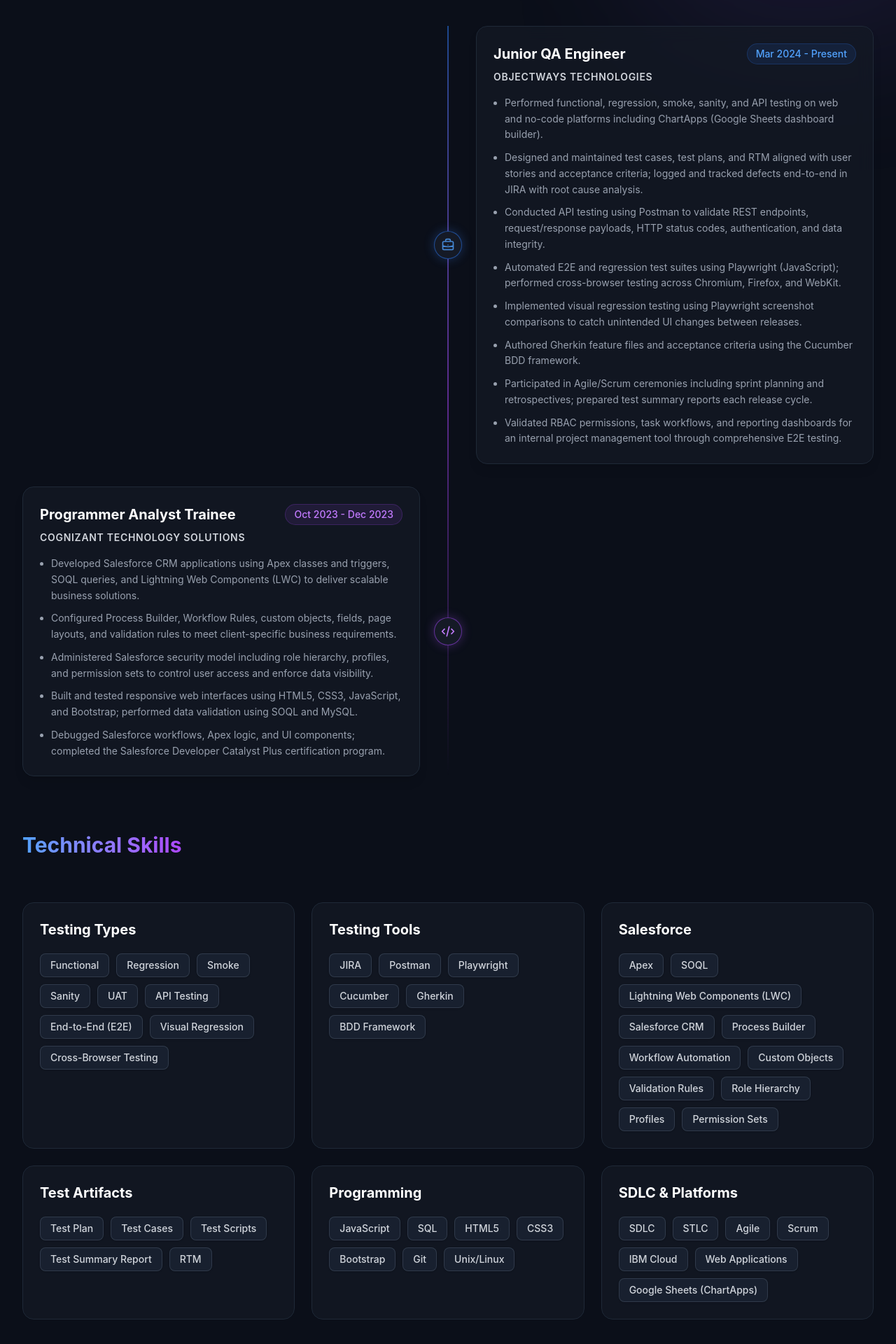
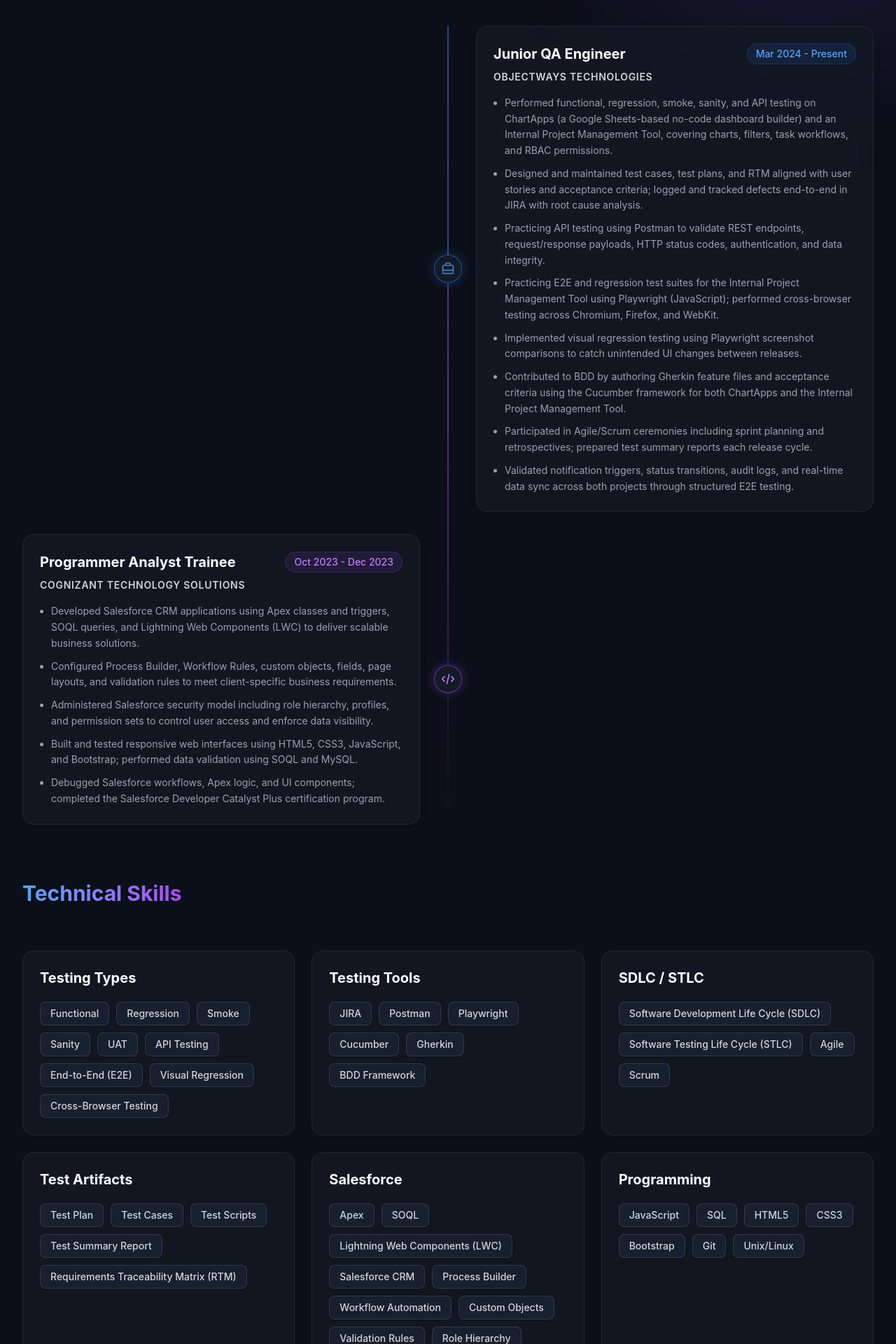
Before and after one commit to mithunnatraj/mithun-portfolio, a React (Vite) app: page / in a window 1280 px wide. Shown: the part 820-2740 px from the top of the page at 70% size. Built offline with nearby package versions, Linux system fonts and the light colour scheme.

Commit message:
docs: update resume experience, projects, and skills to match latest resume

```diff
--- a/src/components/Experience.jsx
+++ b/src/components/Experience.jsx
@@ -25,14 +25,14 @@
             </div>
             <div className="text-gray-300 font-semibold mb-4 text-sm uppercase tracking-wider">Objectways Technologies</div>
             <ul className="list-disc list-outside ml-4 text-sm text-gray-400 space-y-2.5 leading-relaxed group-hover:text-gray-300 transition-colors">
-              <li>Performed functional, regression, smoke, sanity, and API testing on web and no-code platforms including ChartApps (Google Sheets dashboard builder).</li>
+              <li>Performed functional, regression, smoke, sanity, and API testing on ChartApps (a Google Sheets-based no-code dashboard builder) and an Internal Project Management Tool, covering charts, filters, task workflows, and RBAC permissions.</li>
               <li>Designed and maintained test cases, test plans, and RTM aligned with user stories and acceptance criteria; logged and tracked defects end-to-end in JIRA with root cause analysis.</li>
-              <li>Conducted API testing using Postman to validate REST endpoints, request/response payloads, HTTP status codes, authentication, and data integrity.</li>
-              <li>Automated E2E and regression test suites using Playwright (JavaScript); performed cross-browser testing across Chromium, Firefox, and WebKit.</li>
+              <li>Practicing API testing using Postman to validate REST endpoints, request/response payloads, HTTP status codes, authentication, and data integrity.</li>
+              <li>Practicing E2E and regression test suites for the Internal Project Management Tool using Playwright (JavaScript); performed cross-browser testing across Chromium, Firefox, and WebKit.</li>
               <li>Implemented visual regression testing using Playwright screenshot comparisons to catch unintended UI changes between releases.</li>
-              <li>Authored Gherkin feature files and acceptance criteria using the Cucumber BDD framework.</li>
+              <li>Contributed to BDD by authoring Gherkin feature files and acceptance criteria using the Cucumber framework for both ChartApps and the Internal Project Management Tool.</li>
               <li>Participated in Agile/Scrum ceremonies including sprint planning and retrospectives; prepared test summary reports each release cycle.</li>
-              <li>Validated RBAC permissions, task workflows, and reporting dashboards for an internal project management tool through comprehensive E2E testing.</li>
+              <li>Validated notification triggers, status transitions, audit logs, and real-time data sync across both projects through structured E2E testing.</li>
             </ul>
           </div>
         </div>
--- a/src/components/Projects.jsx
+++ b/src/components/Projects.jsx
@@ -5,8 +5,8 @@
       role: "QA Automation",
       tech: ["Playwright", "JIRA", "Google Sheets API", "Cross-Browser Testing"],
       points: [
-        "Tested functional, regression, and UI aspects of a Google Sheets-based no-code dashboard platform; validated real-time data sync, chart rendering, filter logic, and cross-browser compatibility using Playwright automation.",
-        "Reported and tracked UI and data inconsistencies in JIRA; re-verified fixes across multiple browser environments post-release."
+        "Performed functional, regression, and UI testing on a Google Sheets-based dashboard platform; validated real-time data sync, chart rendering, and filter logic.",
+        "Authored BDD feature files in Gherkin using Cucumber; reported and tracked UI and data inconsistencies in JIRA with post-fix verification."
       ]
     },
     {
@@ -14,8 +14,8 @@
       role: "E2E Testing",
       tech: ["Playwright", "RBAC", "JIRA", "E2E Testing"],
       points: [
-        "Executed E2E testing of task workflows, user role permissions (RBAC), and dashboard reporting; automated regression suite with Playwright and managed defects through JIRA.",
-        "Verified notification triggers, status transitions, and audit logs for task lifecycle management workflows."
+        "Practicing E2E testing of task workflows, RBAC permissions, and dashboard reporting using Playwright; automated regression suite and managed all defects through JIRA.",
+        "Wrote Gherkin feature files using Cucumber BDD framework; verified notification triggers, status transitions, and audit logs for task lifecycle management."
       ]
     },
     {
--- a/src/components/Skills.jsx
+++ b/src/components/Skills.jsx
@@ -9,20 +9,24 @@
       skills: ["JIRA", "Postman", "Playwright", "Cucumber", "Gherkin", "BDD Framework"]
     },
     {
-      title: "Salesforce",
-      skills: ["Apex", "SOQL", "Lightning Web Components (LWC)", "Salesforce CRM", "Process Builder", "Workflow Automation", "Custom Objects", "Validation Rules", "Role Hierarchy", "Profiles", "Permission Sets"]
+      title: "SDLC / STLC",
+      skills: ["Software Development Life Cycle (SDLC)", "Software Testing Life Cycle (STLC)", "Agile", "Scrum"]
     },
     {
       title: "Test Artifacts",
-      skills: ["Test Plan", "Test Cases", "Test Scripts", "Test Summary Report", "RTM"]
+      skills: ["Test Plan", "Test Cases", "Test Scripts", "Test Summary Report", "Requirements Traceability Matrix (RTM)"]
+    },
+    {
+      title: "Salesforce",
+      skills: ["Apex", "SOQL", "Lightning Web Components (LWC)", "Salesforce CRM", "Process Builder", "Workflow Automation", "Custom Objects", "Validation Rules", "Role Hierarchy", "Profiles", "Permission Sets"]
     },
     {
       title: "Programming",
       skills: ["JavaScript", "SQL", "HTML5", "CSS3", "Bootstrap", "Git", "Unix/Linux"]
     },
     {
-      title: "SDLC & Platforms",
-      skills: ["SDLC", "STLC", "Agile", "Scrum", "IBM Cloud", "Web Applications", "Google Sheets (ChartApps)"]
+      title: "Platforms",
+      skills: ["IBM Cloud", "Web Applications", "Google Sheets (ChartApps)"]
     }
   ];
 
```
